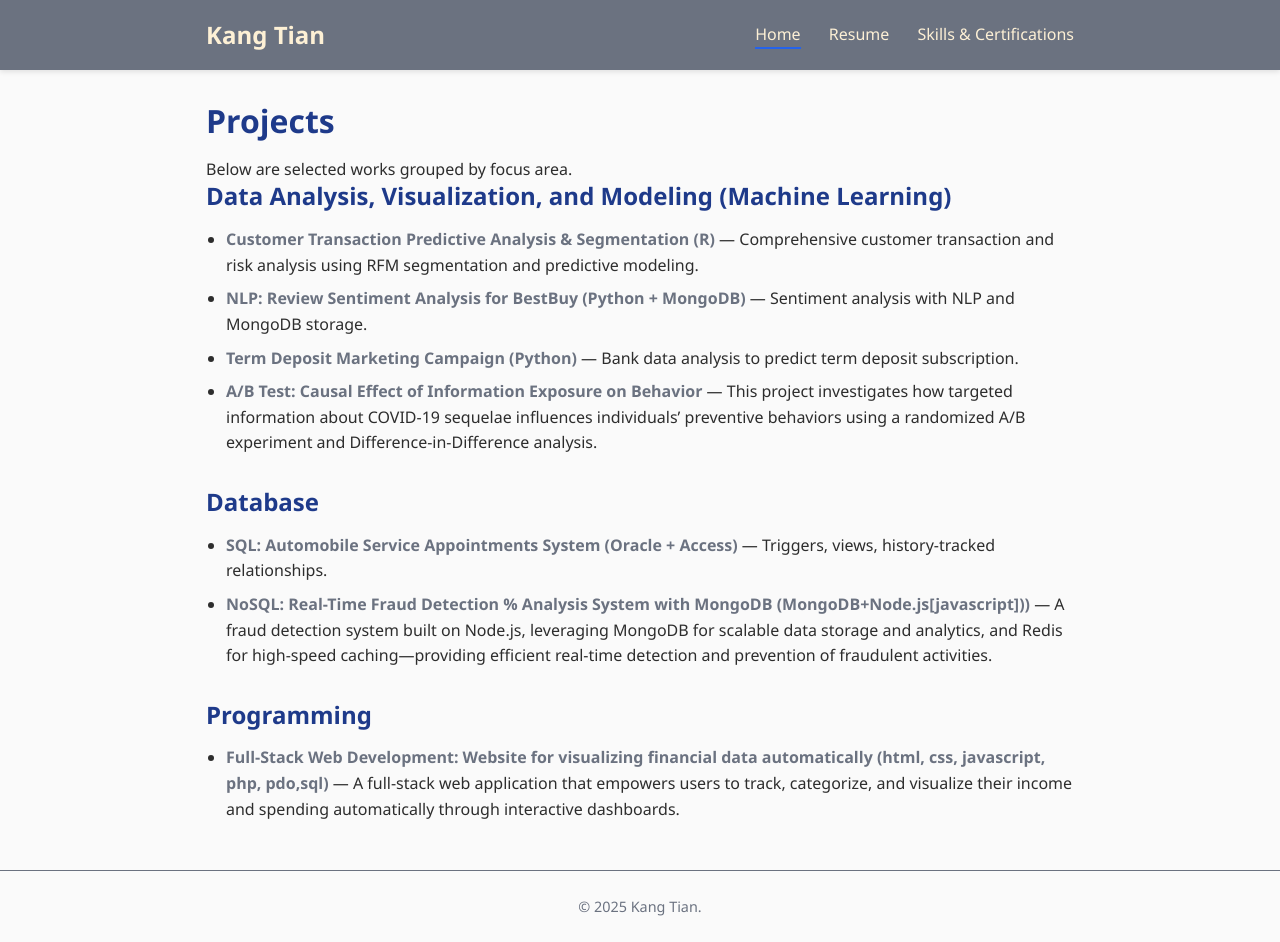
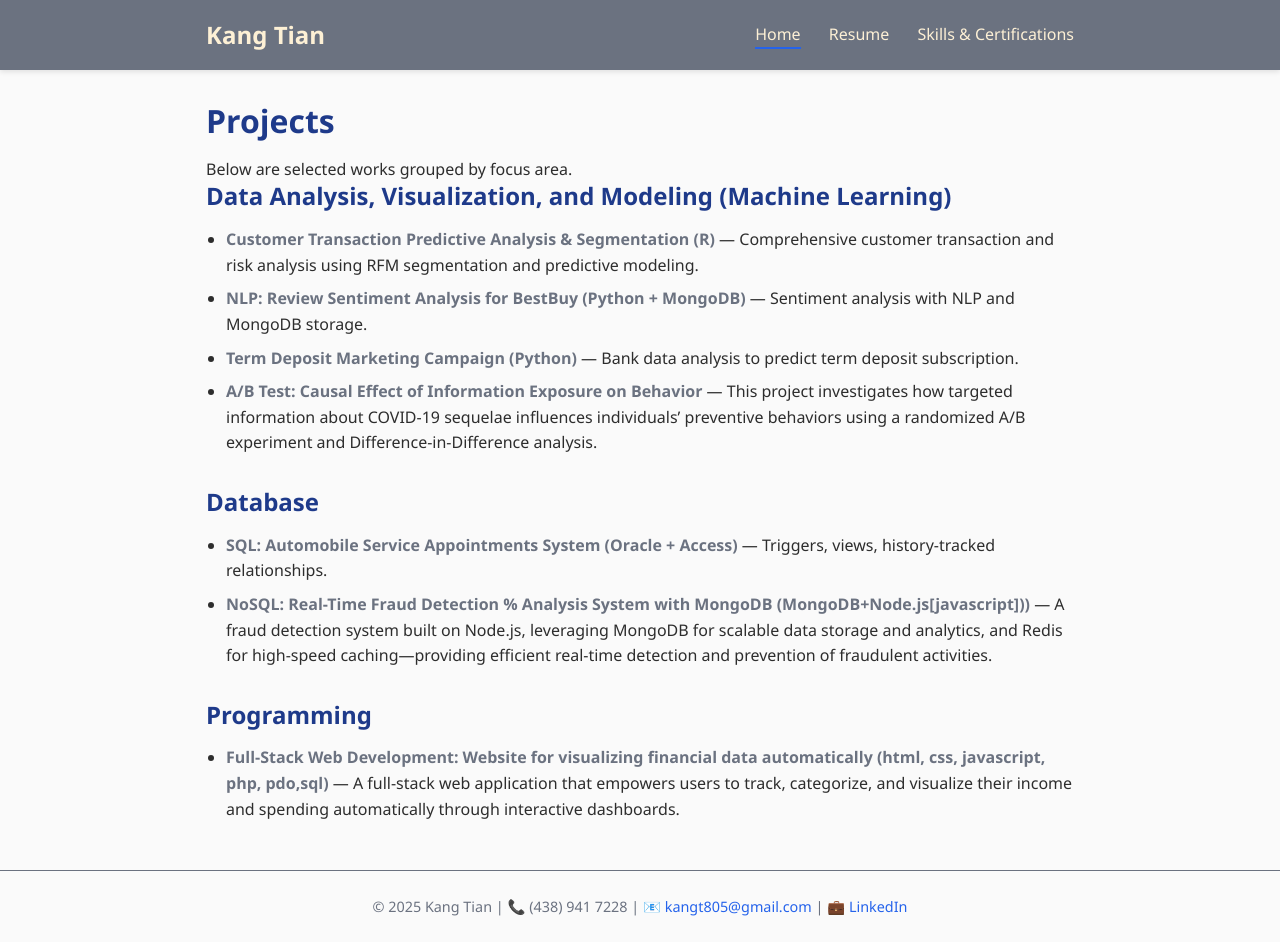
Before and after one commit to kang-tian/kang-tian.github.io, a Jekyll site: the page built from index.md, in a window 1280 px wide. Built offline with Jekyll 4.4.1, drawn with Linux system fonts in a browser that asks for light colours.

Commit message:
Update default.html

```diff
--- a/_layouts/default.html
+++ b/_layouts/default.html
@@ -22,8 +22,13 @@
     {{ content }}
   </main>
 
-  <footer class="site-footer">
-    <p>&copy; {{ site.time | date: '%Y' }} {{ site.title }}.</p>
-  </footer>
+ <footer class="site-footer">
+  <p>&copy; {{ site.time | date: '%Y' }} {{ site.title }} |
+     📞 (438) 941 7228 |
+     📧 <a href="mailto:kangt805@gmail.com">kangt805@gmail.com</a> |
+     💼 <a href="https://www.linkedin.com/in/kangtianecon" target="_blank">LinkedIn</a>
+  </p>
+</footer>
+
 </body>
 </html>
```
